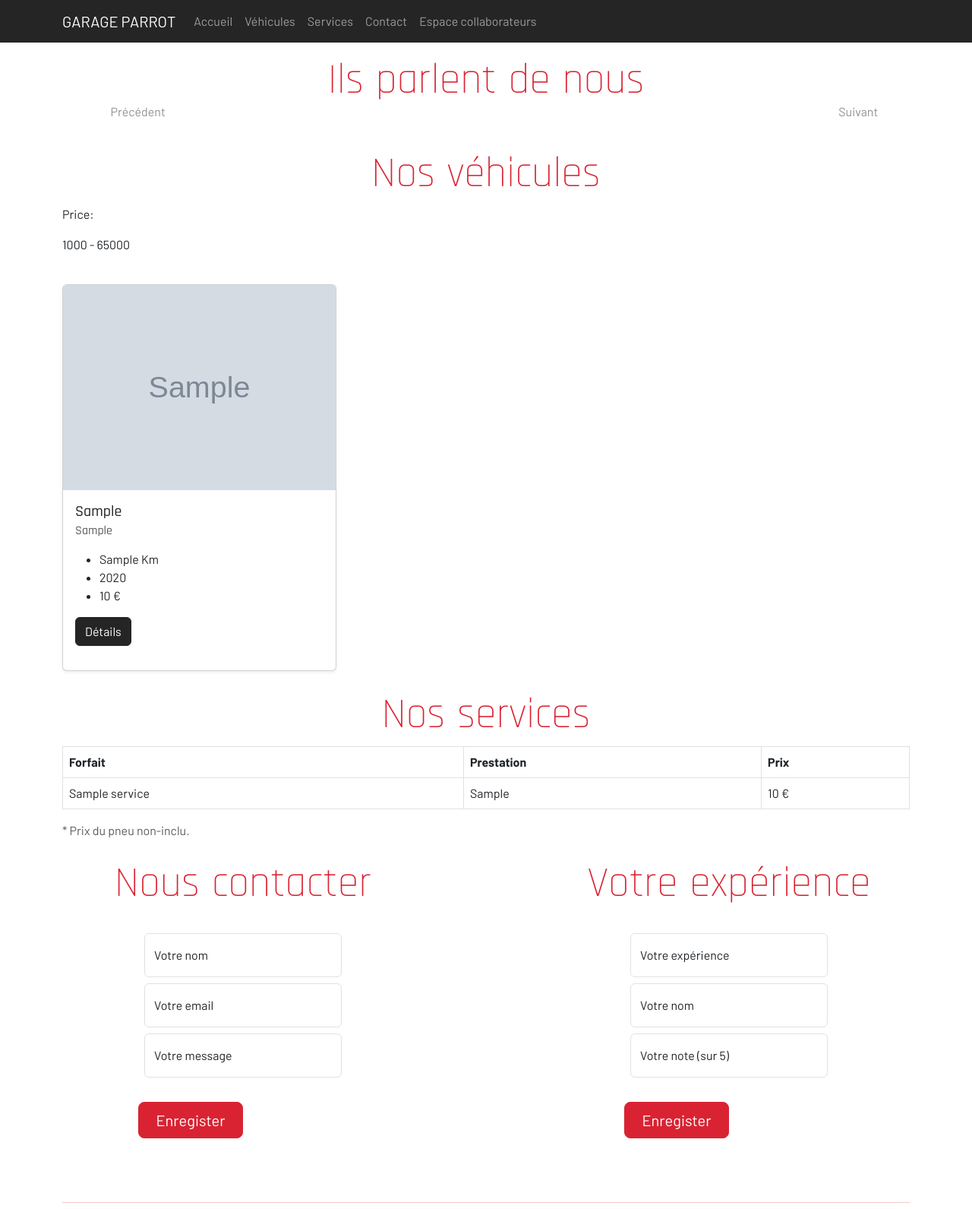
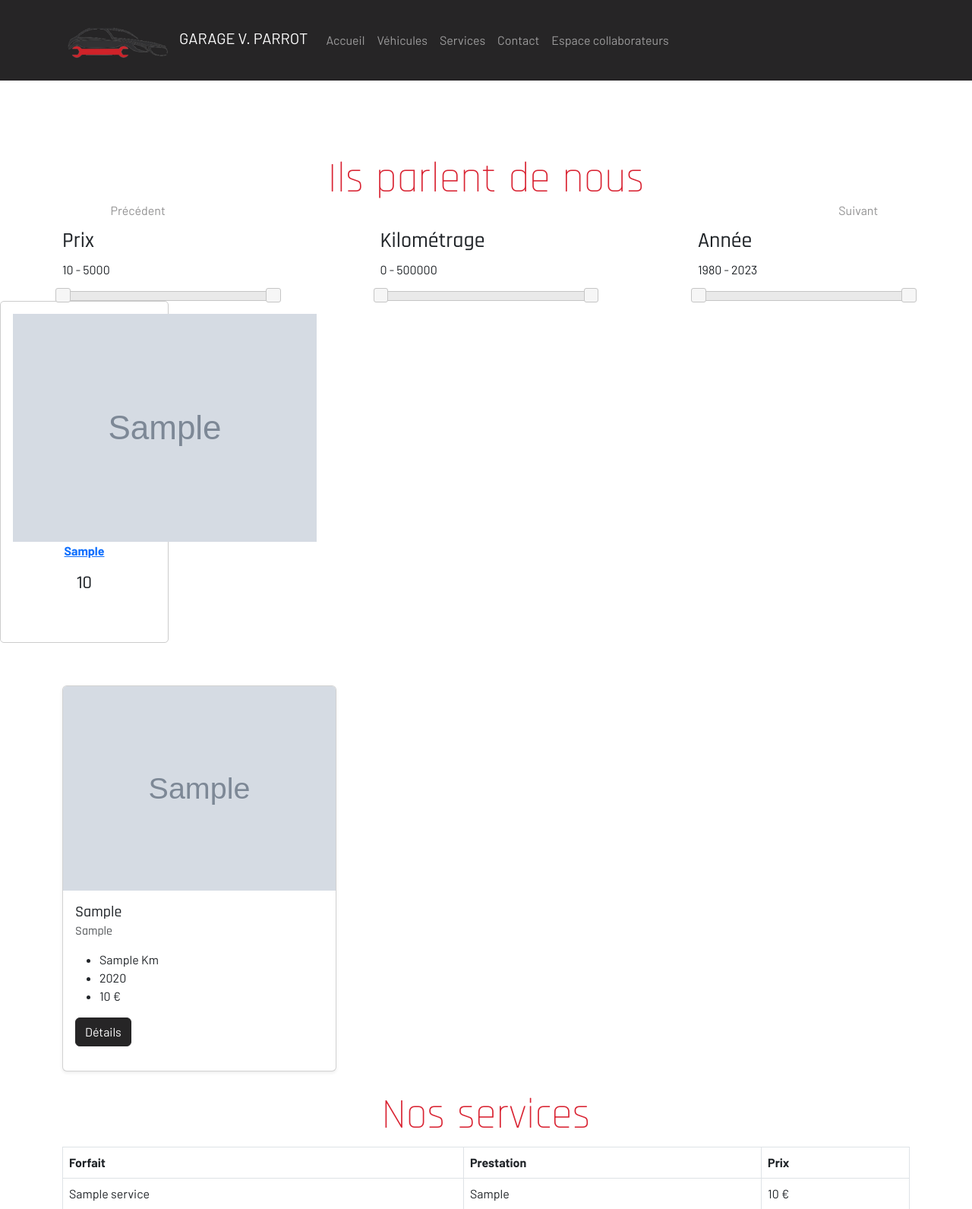
Before and after one commit to FlorentMaury/Garage_Parrot_ECF, a PHP site: page / in a window 1280 px wide. Shown: the top 1591 px of the page at 76% size. Run offline with PHP 8.4, Linux system fonts and the light colour scheme; tables that the repository leaves empty or names only in its code hold one stand-in row (values such as "Sample post"); grey boxes marked "Sample" are stand-in pictures; some libraries are stand-ins or nearby versions.

Commit message:
Filtre prix via AJAX fonctionnel.

```diff
--- a/controller/controller.php
+++ b/controller/controller.php
@@ -2,6 +2,7 @@
 
 function home() {
     require('model/modelConnectionDB.php');
+    require('model/modelFilterCars.php');
 
     require('view/homeView.php');
 };
--- /dev/null
+++ b/model/modelFilterCars.php
@@ -0,0 +1,56 @@
+<?php
+
+require('modelConnectionDB.php');
+
+if(isset($_POST["action"])) {
+
+    $query = "SELECT * FROM cars";
+
+    if(isset($_POST["minimum_price"], $_POST["maximum_price"]) && !empty($_POST["minimum_price"]) && !empty($_POST["maximum_price"])) {
+
+        $min = $_POST["minimum_price"];
+        $max = $_POST["maximum_price"];
+
+        $query .= " WHERE car_price BETWEEN ".$_POST["minimum_price"]." AND ".$_POST["maximum_price"]."";
+        print_r($query);
+    }
+
+    if(isset($_POST["minimum_km"], $_POST["maximum_km"]) && !empty($_POST["minimum_km"]) && !empty($_POST["maximum_km"])) {
+
+        $min = $_POST["minimum_km"];
+        $max = $_POST["maximum_km"];
+
+        $query .= " AND car_km BETWEEN ".$_POST["minimum_km"]." AND ".$_POST["maximum_km"]."";
+        print_r($query);
+    }
+
+    $statement = $bdd->prepare($query);
+    $statement->execute();
+    $result = $statement->fetchAll();
+    $total_row = $statement->rowCount();
+    $output = '';
+
+        if($total_row > 0) {
+
+            foreach($result as $row) {
+            $output .= '
+                <div class="col-sm-4 col-lg-3 col-md-3">
+                <div style="border:1px solid #ccc; border-radius:5px; padding:16px; margin-bottom:16px; height:450px;">
+                    <img src="image/'. $row['car_img_face'] .'" alt="" class="img-responsive" >
+                    <p align="center"><strong><a href="#">'. $row['car_brand'] .'</a></strong></p>
+                    <h4 style="text-align:center;" class="text-danger" >'. $row['car_price'] .'</h4>
+                </div>
+
+                </div>
+                ';
+            }
+        } else {
+
+         $output = '<h3>Aucun résultat</h3>';
+
+        }
+
+    echo $output;
+}
+
+?>
--- /dev/null
+++ b/src/script.js
@@ -0,0 +1,78 @@
+$(document).ready(function () {
+
+    filter_data();
+
+    function filter_data() {
+        $('.filter_data').html('<div>Loading</div>');
+        var action = 'fetch_data';
+        var minimum_price = $('#hidden_minimum_price').val();
+        var maximum_price = $('#hidden_maximum_price').val();
+
+        var minimum_year = $('#hidden_minimum_year').val();
+        var maximum_year = $('#hidden_minimum_year').val();
+
+        var minimum_km = $('#hidden_minimum_km').val();
+        var maximum_km = $('#hidden_minimum_km').val();
+        $.ajax({
+
+
+            url: "./model/modelFilterCars.php",
+            method: "POST",
+            data: {
+                action: action,
+                minimum_price: minimum_price,
+                maximum_price: maximum_price,
+                minimum_year: minimum_year,
+                maximum_year: maximum_year,
+                minimum_km: minimum_km,
+                maximum_km: maximum_km
+            },
+            success: function (data) {
+                $('.filter_data').html(data);
+            }
+        });
+    }
+
+
+    $('#price_range').slider({
+        range: true,
+        min: 100,
+        max: 30000,
+        values: [100, 30000],
+        step: 50,
+        stop: function (event, ui) {
+            $('#price_show').html(ui.values[0] + ' - ' + ui.values[1]);
+            $('#hidden_minimum_price').val(ui.values[0]);
+            $('#hidden_maximum_price').val(ui.values[1]);
+            filter_data();
+        }
+    });
+
+    $('#year_range').slider({
+        range: true,
+        min: 1980,
+        max: 2023,
+        values: [1980, 2023],
+        step: 1,
+        stop: function (event, ui) {
+            $('#year_show').html(ui.values[0] + ' - ' + ui.values[1]);
+            $('#hidden_minimum_year').val(ui.values[0]);
+            $('#hidden_maximum_year').val(ui.values[1]);
+            filter_data();
+        }
+    });
+
+    $('#km_range').slider({
+        range: true,
+        min: 0,
+        max: 500000,
+        values: [0, 500000],
+        step: 10000,
+        stop: function (event, ui) {
+            $('#km_show').html(ui.values[0] + ' - ' + ui.values[1]);
+            $('#hidden_minimum_km').val(ui.values[0]);
+            $('#hidden_maximum_km').val(ui.values[1]);
+            filter_data();
+        }
+    });
+});
--- a/view/base.php
+++ b/view/base.php
@@ -4,9 +4,12 @@
     <meta charset="UTF-8">
     <meta http-equiv="X-UA-Compatible" content="IE=edge">
     <meta name="viewport" content="width=device-width, initial-scale=1.0">
+    <link rel="shortcut icon" href="./public/assets/favicon.ico" type="image/x-icon">
     <meta name="description" content="Garage Parrot 15 ans d'expérience à votre service.">
+    <script src="https://ajax.googleapis.com/ajax/libs/jquery/1.12.4/jquery.min.js"></script>
+    <link rel="stylesheet" href="http://code.jquery.com/ui/1.12.1/themes/base/jquery-ui.css">
     <link rel="stylesheet" href="./design/defaut.css">
-    <title><?= $title ?> | Garage Parrot</title>
+    <title><?= $title ?> | Garage V. Parrot</title>
 </head>
 <body>
 
@@ -14,10 +17,11 @@
 
 
        <header>
-       <nav class="navbar fixed-top navbar-dark bg-dark navbar-expand-md" id="menu">
+       <nav class="navbar fixed navbar-dark bg-dark navbar-expand-md" id="menu">
     <div class="container">
         <div class="navbar-brand">
-            GARAGE PARROT
+            <img src="./public/assets/logouni.png" alt="logo">
+            GARAGE V. PARROT
         </div>
         <!-- Le bouton s'affichera sur les petits écrans -->
         <button class="navbar-toggler" data-bs-toggle="collapse" data-bs-target="#smallNav">
@@ -119,11 +123,35 @@
     <span class="text-muted">© 2022 Florent Maury</span>
 </div>
 
+    <!-- JQUery -->
+
+<script
+    src="https://code.jquery.com/jquery-3.7.0.min.js"
+    integrity="sha256-2Pmvv0kuTBOenSvLm6bvfBSSHrUJ+3A7x6P5Ebd07/g="
+    crossorigin="anonymous">
+</script>
+
+<script
+    src="https://code.jquery.com/ui/1.13.2/jquery-ui.min.js"
+    integrity="sha256-lSjKY0/srUM9BE3dPm+c4fBo1dky2v27Gdjm2uoZaL0="
+    crossorigin="anonymous">
+</script>
 
     <!-- Script JavaScript pour animations (ex : modales) Bootstrap. -->
 
-<script src="https://cdn.jsdelivr.net/npm/@popperjs/core@2.11.8/dist/umd/popper.min.js" integrity="sha384-I7E8VVD/ismYTF4hNIPjVp/Zjvgyol6VFvRkX/vR+Vc4jQkC+hVqc2pM8ODewa9r" crossorigin="anonymous"></script>
-<script src="https://cdn.jsdelivr.net/npm/bootstrap@5.3.1/dist/js/bootstrap.min.js" integrity="sha384-Rx+T1VzGupg4BHQYs2gCW9It+akI2MM/mndMCy36UVfodzcJcF0GGLxZIzObiEfa" crossorigin="anonymous"></script>
+<script src="https://cdn.jsdelivr.net/npm/@popperjs/core@2.11.8/dist/umd/popper.min.js"
+    integrity="sha384-I7E8VVD/ismYTF4hNIPjVp/Zjvgyol6VFvRkX/vR+Vc4jQkC+hVqc2pM8ODewa9r"
+    crossorigin="anonymous">
+</script>
+
+<script src="https://cdn.jsdelivr.net/npm/bootstrap@5.3.1/dist/js/bootstrap.min.js"
+    integrity="sha384-Rx+T1VzGupg4BHQYs2gCW9It+akI2MM/mndMCy36UVfodzcJcF0GGLxZIzObiEfa"
+    crossorigin="anonymous">
+</script>
+
+    <!-- Script personnel -->
+
+<script src="./src/script.js"></script>
 
 </body>
 </html>
--- a/view/homeView.php
+++ b/view/homeView.php
@@ -10,7 +10,7 @@
 <!-- TEMOIGNAGES -->
 
 <div class="container mt-5 my-4">
-    <h2 class="pt-4 display-4 text-primary text-center" id="cars">Ils parlent de nous</h2>
+    <h2 class="pt-5 display-4 text-primary text-center" id="cars">Ils parlent de nous</h2>
 
     <div id="carouselExampleControls" class="carousel slide" data-bs-ride="carousel">
 
@@ -43,20 +43,36 @@
 
 <!-- LES VOITURES -->
 
+<div class="container d-flex justify-content-between">
+    <div class="list-group w-25">
+        <h3>Prix</h3>
+        <input type="hidden" id="hidden_minimum_price" value="0" />
+        <input type="hidden" id="hidden_maximum_price" value="65000" />
+        <p id="price_show">10 - 5000</p>
+        <div id="price_range"></div>
+    </div>
 
+    <div class="list-group w-25">
+        <h3>Kilométrage</h3>
+        <input type="hidden" id="hidden_minimum_price" value="0" />
+        <input type="hidden" id="hidden_maximum_price" value="500000" />
+        <p id="km_show">0 - 500000</p>
+        <div id="km_range"></div>
+    </div>
 
-<div class="container my-4">
-    <h2 class="pt-4 display-4 text-primary text-center" id="cars">Nos véhicules</h2>
-
-    <p class="fa-lg">Price:</p>
-
-    <input type="hidden" id="hidden_minimum_price" value="0">
-    <input type="hidden" id="hidden_maximium_price" value="65000">
-    <p id="price_show">1000 - 65000</p>
-    <div id='price_range'></div>
+    <div class="list-group w-25">
+        <h3>Année</h3>
+        <input type="hidden" id="hidden_minimum_price" value="1980" />
+        <input type="hidden" id="hidden_maximum_price" value="2023" />
+        <p id="year_show">1980 - 2023</p>
+        <div id="year_range"></div>
+    </div>
 </div>
 
-
+<div class="col-md-9">
+    <div class="row filter_data">
+    </div>
+</div>
 
 <div class="container">
     <div class="row row-cols-1 row-cols-sm-2 row-cols-md-3 g-3 my-4">
@@ -128,11 +144,41 @@
                         <p class="m-4"><?= $car['car_desc'] ?></p>
                         <p class="m-4"><?= $car['car_price'] ?> €</p>
                         <p class="m-4"><?= $car['car_km'] ?> km</p>
-                        <a href="#contact" class="btn btn-outline-info">Reserver un essai</a>
+
+                        <form method="POST" action="index.php?page=home&car=<?= $car['id'] ?>">
+
+                            <?php if(isset($_GET['askForDetails'])) {
+                            echo '<p class="mt-4 fw-bold text-success">Demande envoyé avec succès !</p>';
+                            }
+                            else if(isset($_GET['error']) && !empty($_GET['message'])) {
+                            echo '<p class="mt-4 fw-bold text-danger">'.htmlspecialchars($_GET['message']).'</p>';
+                            }
+                            ?>
+
+                            <p class="form-floating">
+                                <input type="text" name="customerDetailsName" class="form-control" id="customerDetailsName" placeholder="Votre nom">
+                                <label for="customerDetailsName">Votre nom</label>
+                            </p>
+
+                            <p class="form-floating">
+                                <input type="email" name="customerDetailsEmail" class="form-control" id="customerDetailsEmail" placeholder="Votre email">
+                                <label for="customerDetailsEmail">Votre email</label>
+                            </p>
+
+                            <p class="form-floating">
+                                <input type="text" rows='5' name="customerDetailsMessage" class="form-control" id="customerDetailsMessage" placeholder="Votre message">
+                                <label for="customerDetailsMessage">Votre demande</label>
+                            </p>
+
+                            <button class="btn btn-outline-info" type="submit">En savoir plus</button>
+
+                        </form>
                     </div>
 
                     <!-- Pied-de-page de la modale -->
                     <div class="modal-footer">
+
+
                         <button type="button" class="btn btn-outline-primary" data-bs-dismiss="modal">Fermer</button>
                     </div>
                 </div>
@@ -298,7 +344,6 @@
     </div>
 </div>
 
-
 <?php
 
     $content = ob_get_clean();
```
Also changed, not shown: model/modelAskForContact.php (+50 -0 lines), public/assets/GarageParrot.png (deleted), public/assets/favicon.ico (added), public/assets/logouni.png (added), public/assets/vparrot.png (added), public/assets/vparrots.svg (added).
